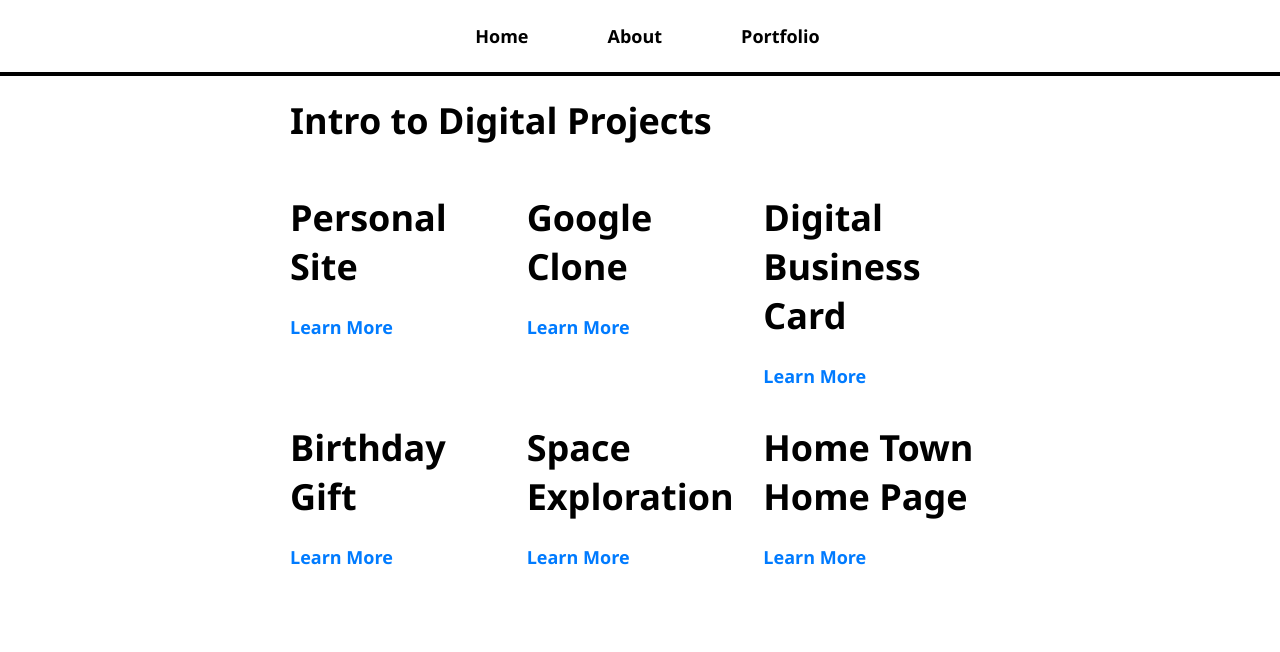
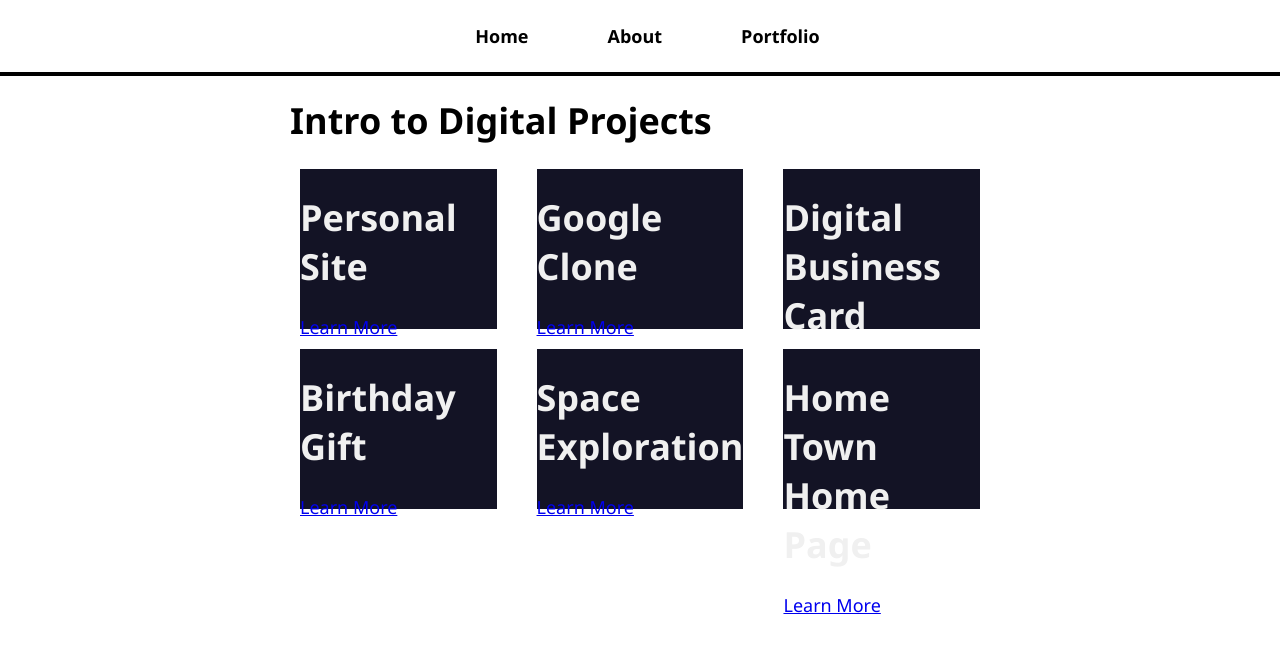
Before and after one commit to eediallo/eediallo.github.io, a React (Create React App) app in the folder my-portfolio/: page /intro-to-digital in a window 1280 px wide. Shown: the top 652 px of the page. Built offline with nearby package versions, Linux system fonts and the light colour scheme.

Commit message:
style anchor tags

```diff
--- a/my-portfolio/src/App.css
+++ b/my-portfolio/src/App.css
@@ -1,3 +1,14 @@
+:root{
+  --yellow: #131325;
+  --white: #f0f0f0;
+  --green: #198519;
+  --dark-green: #1b471b;
+}
+
+.grid{
+  --columns: 400px 400px
+}
+
 *{
   box-sizing: border-box;
 }
@@ -81,28 +92,42 @@ nav a:hover {
 /* =========ITD PAGE================= */
 .itd-grid-list {
   display: grid;
-  grid-template-columns: repeat(3, 1fr);
-  gap: 10px;
-  list-style-type: none;
-  padding: 0;
+  grid-template-columns: var(--columns);
+  grid-auto-rows: 160px;
+  grid-gap: 20px;
+  justify-content: center;
 }
 
-.itd-grid-list li {
-  padding: 10px;
-  background-color: #f0f0f0;
-  border-radius: 5px;
-  text-align: center;
+.itd-grid-item{
+background-color: var(--yellow);
+color: var(--white);
+margin: 0 10px
 }
 
-.itd-grid-list a {
-  text-decoration: none;
-  color: #007bff;
-  font-weight: bold;
-}
+.itd-grid-item h2{
+  text-align: center;
+  }
 
-.itd-grid-list a:hover {
-  color: #0056b3;
-}
+  .a-wrap a{
+    display: block;
+    text-align: center;
+    color: var(--white);
+    text-decoration: none;
+    cursor: pointer;
+    }
+
+    .a-wrap a:hover, a:focus{
+     background-color: var(--dark-green) ;
+      }
+
+    .a-wrap{
+      width: 60%;
+      margin-left: auto;
+      margin-right: auto;
+      background-color: var(--green);
+      }
+
+
 
 /* =========PORTFOLIO PAGE================= */
 .portfolio-grid-list {
```
